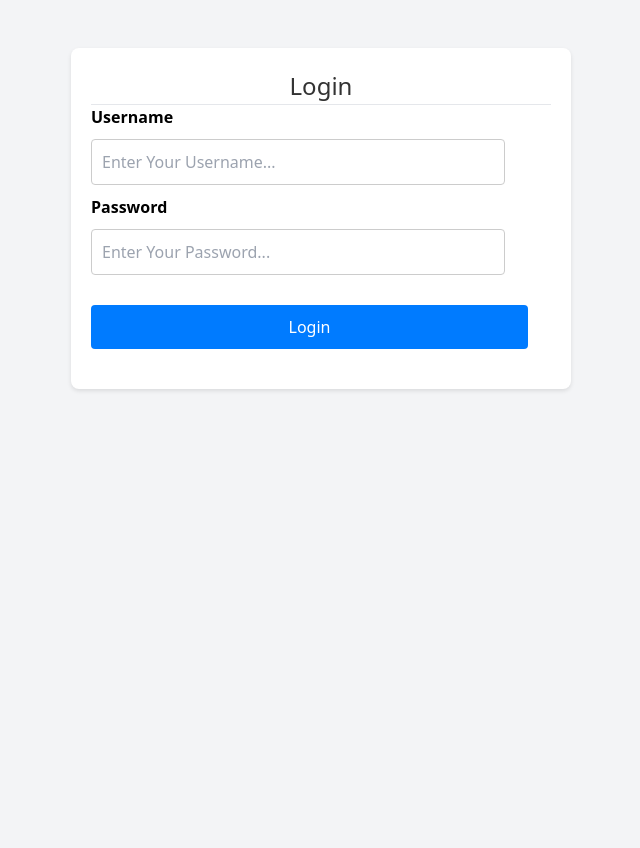
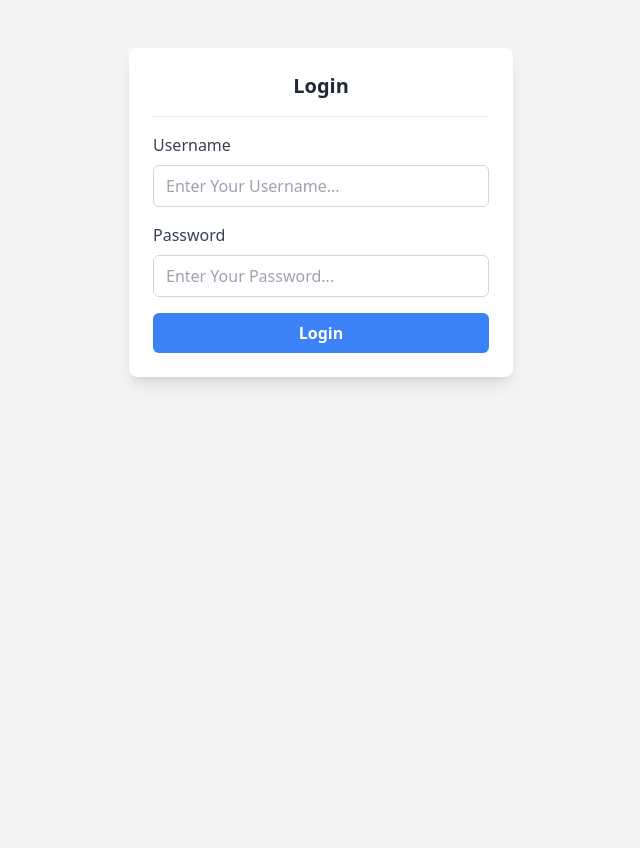
Before and after one commit to fasasimayokun/Webstack---Portfolio-Project, a Django app: page /login/ in a window 1280 px wide. Shown: the part 68-916 px from the top of the page, without its empty margins (319-959 px from the left). After the commit the page ends 452 px from the top, so only its background shows below. Run offline with Django 5.2, Linux system fonts and the light colour scheme.

Commit message:
tailswind for the login/signup template

```diff
--- a/audio_lyrics/core/forms.py
+++ b/audio_lyrics/core/forms.py
@@ -5,6 +5,12 @@ class MusicForm(forms.ModelForm):
     class Meta:
         model = MusicPath
         fields = ['music_file',]
+        widgets = {
+            'music_file': forms.ClearableFileInput(attrs={
+                'class': 'form-control',
+                'style': 'border: 2px solid #ccc; padding: 10px; border-radius: 10px;'
+            }),
+        }
 
 
 class MusicUpdate(forms.ModelForm):
--- a/audio_lyrics/templates/base.html
+++ b/audio_lyrics/templates/base.html
@@ -6,7 +6,7 @@
     <meta name="viewport" content="width=device-width, initial-scale=1.0">
     <link href="https://cdn.jsdelivr.net/npm/tailwindcss@2.2.19/dist/tailwind.min.css" rel="stylesheet">
     <link rel="stylesheet" href="https://cdnjs.cloudflare.com/ajax/libs/font-awesome/4.7.0/css/font-awesome.min.css">
-    <link href="{% static 'css/login.css' %}" rel="stylesheet" type="text/css"/>
+    <!-- <link href="{% static 'css/login.css' %}" rel="stylesheet" type="text/css"/> -->
     <title>Audio File Transcripts Generator</title>
 </head>
 <body class="flex flex-col min-h-screen bg-gray-100 font-sans antialised">
--- a/audio_lyrics/templates/index.html
+++ b/audio_lyrics/templates/index.html
@@ -23,6 +23,7 @@
                         <form method="POST" enctype="multipart/form-data" action="{% url 'generate-transcript' %}">
                             {% csrf_token %}
                             {{ form.as_p }}
+                            <br/>
                             <button id="generateMusicButton" type="submit" class="bg-yellow-600 text-white px-4 py-2 rounded-r-md hover:bg-blue-700 transition-colors">Generate</button>
                         </form>
 
--- a/audio_lyrics/templates/user_auth/login.html
+++ b/audio_lyrics/templates/user_auth/login.html
@@ -1,25 +1,23 @@
 {% extends 'base.html' %}
 {% block content %}
 
-    <!-- main content-->
-    <div class="min-h-screen">
+    <div class="flex items-center justify-center bg-gray-100">
+        <!-- Login form -->
+        <form method="POST" action="" class="bg-white p-6 rounded-lg shadow-lg max-w-sm w-full">
+            {% csrf_token %}
+            <h2 class="text-xl font-bold text-gray-800 mb-4 text-center">Login</h2>
+            <hr class="mb-4">
+            <div class="mb-4">
+                <label for="username" class="block text-gray-700 font-medium mb-2">Username</label>
+                <input type="text" id="username" name="username" placeholder="Enter Your Username..." class="form-input w-full px-3 py-2 border border-gray-300 rounded-md focus:outline-none focus:ring-2 focus:ring-blue-500">
+            </div>
 
-            <!-- Login form-->
-            <form method="POST" action="">
-                {% csrf_token %}
-                <h2>Login</h2>
-                <hr>
-                <div>
-                    <label for="username" class="">Username</label>
-                    <input type="text" id="username" name="username" placeholder="Enter Your Username..." class="form-input">
-                </div>
-
-                <div>
-                    <label for="password" class="">Password</label>
-                    <input type="password" id="password" name="password" placeholder="Enter Your Password..." class="form-input">
-                </div>
-                <button type="submit" class="form-button">Login</button>
-            </form>
+            <div class="mb-4">
+                <label for="password" class="block text-gray-700 font-medium mb-2">Password</label>
+                <input type="password" id="password" name="password" placeholder="Enter Your Password..." class="form-input w-full px-3 py-2 border border-gray-300 rounded-md focus:outline-none focus:ring-2 focus:ring-blue-500">
+            </div>
+            <button type="submit" class="bg-blue-500 text-white font-bold py-2 px-4 rounded-md w-full hover:bg-blue-700 transition duration-200">Login</button>
+        </form>
     </div>
 
 {% endblock %}
```
Also changed, not shown: audio_lyrics/templates/user_auth/registration.html (+7 -3 lines), audio_lyrics/db.sqlite3.
